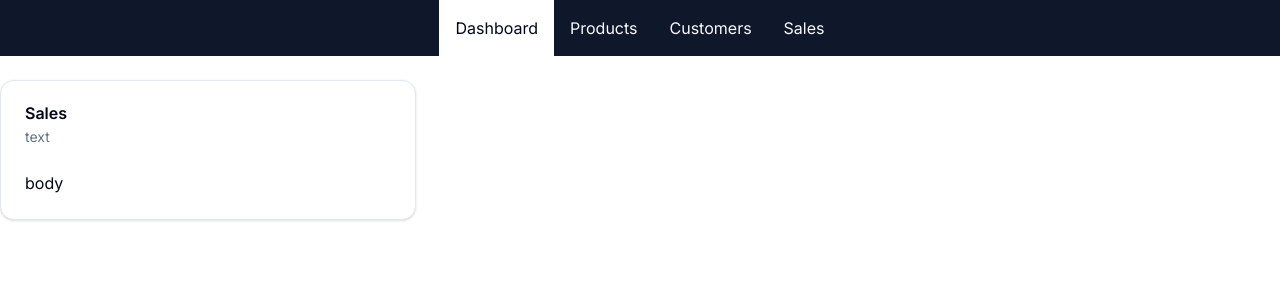
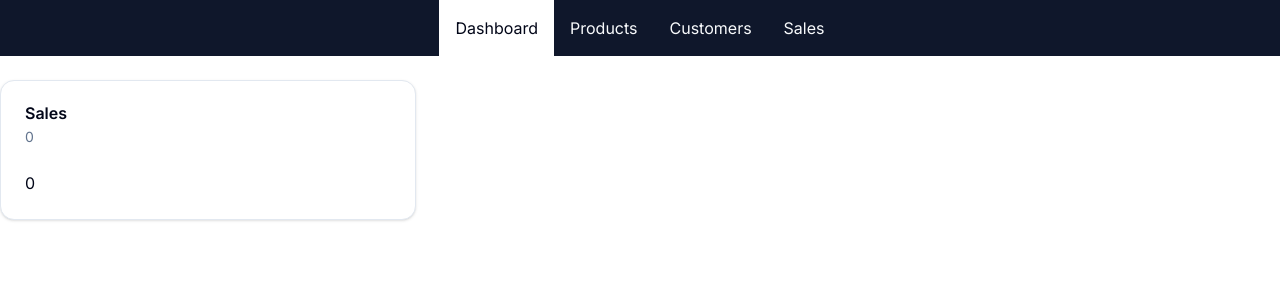
Before and after one commit to Azikenp/prisma-backend_ecom, a Next.js app: page /admin in a window 1280 px wide. Shown: the top 300 px of the page. Built offline with nearby package versions, Linux system fonts and the light colour scheme; no server answers; the database is empty.

Commit message:
getsalesdata()

```diff
--- a/src/app/admin/page.tsx
+++ b/src/app/admin/page.tsx
@@ -5,12 +5,30 @@ import {
   CardHeader,
   CardTitle,
 } from "@/components/ui/card";
+import db from "@/db/db";
 import React from "react";
 
-const AdminDashboard = () => {
+async function getSalesData() {
+  const data = await db?.order.aggregate({
+    _sum: { pricePaidInCents: true },
+    _count: true,
+  });
+
+  return {
+    amount: (data._sum.pricePaidInCents || 0) / 100,
+    numberOfSales: data._count,
+  };
+}
+
+const AdminDashboard = async () => {
+  const salesData = await getSalesData();
   return (
     <div className="grid grid-cols-1 md:grid-cols-2 lg:grid-cols-3 gap-4">
-      <DashboardCard title="Sales" subtitle="text" body="body" />
+      <DashboardCard
+        title="Sales"
+        subtitle={salesData.numberOfSales}
+        body={salesData.amount}
+      />
     </div>
   );
 };
```
